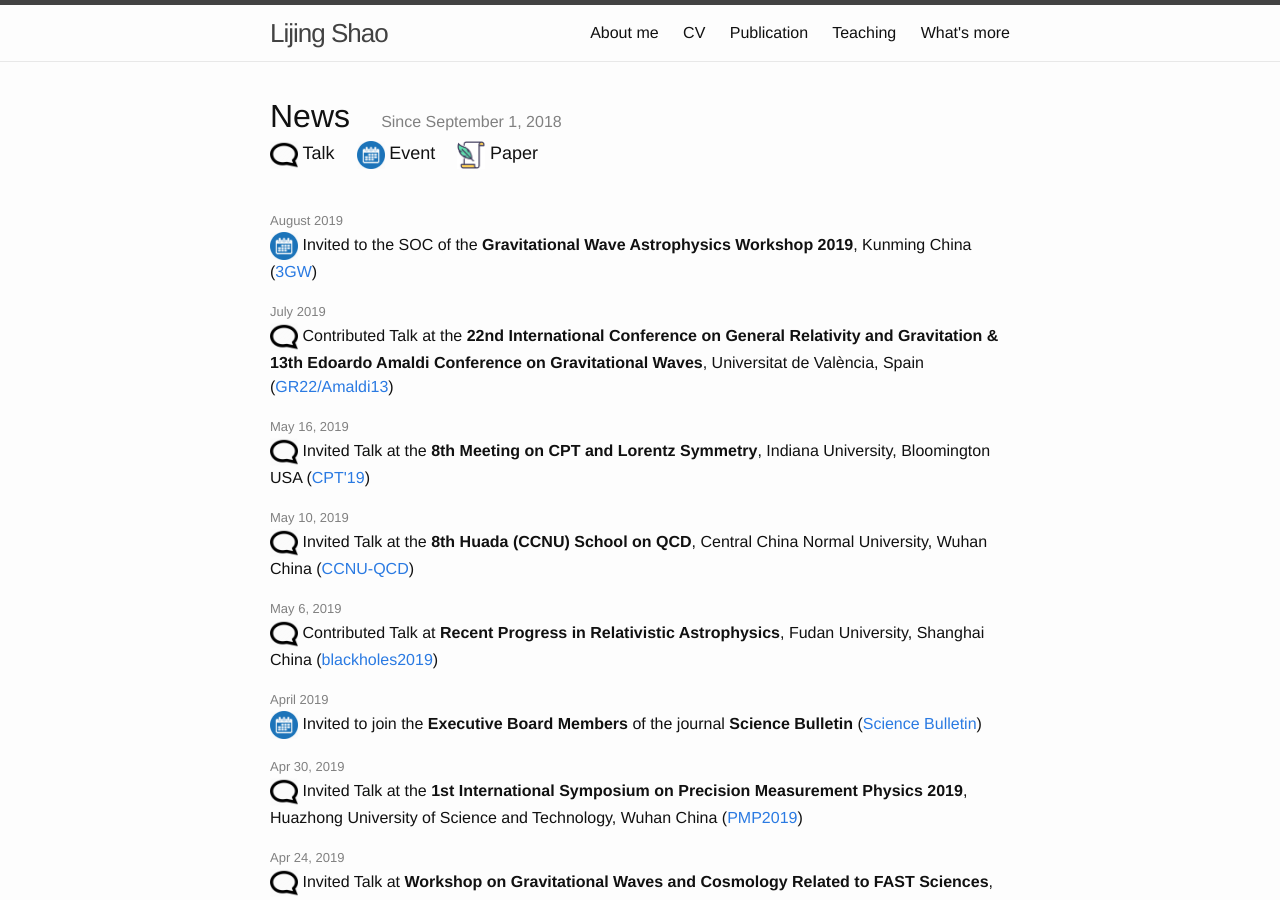
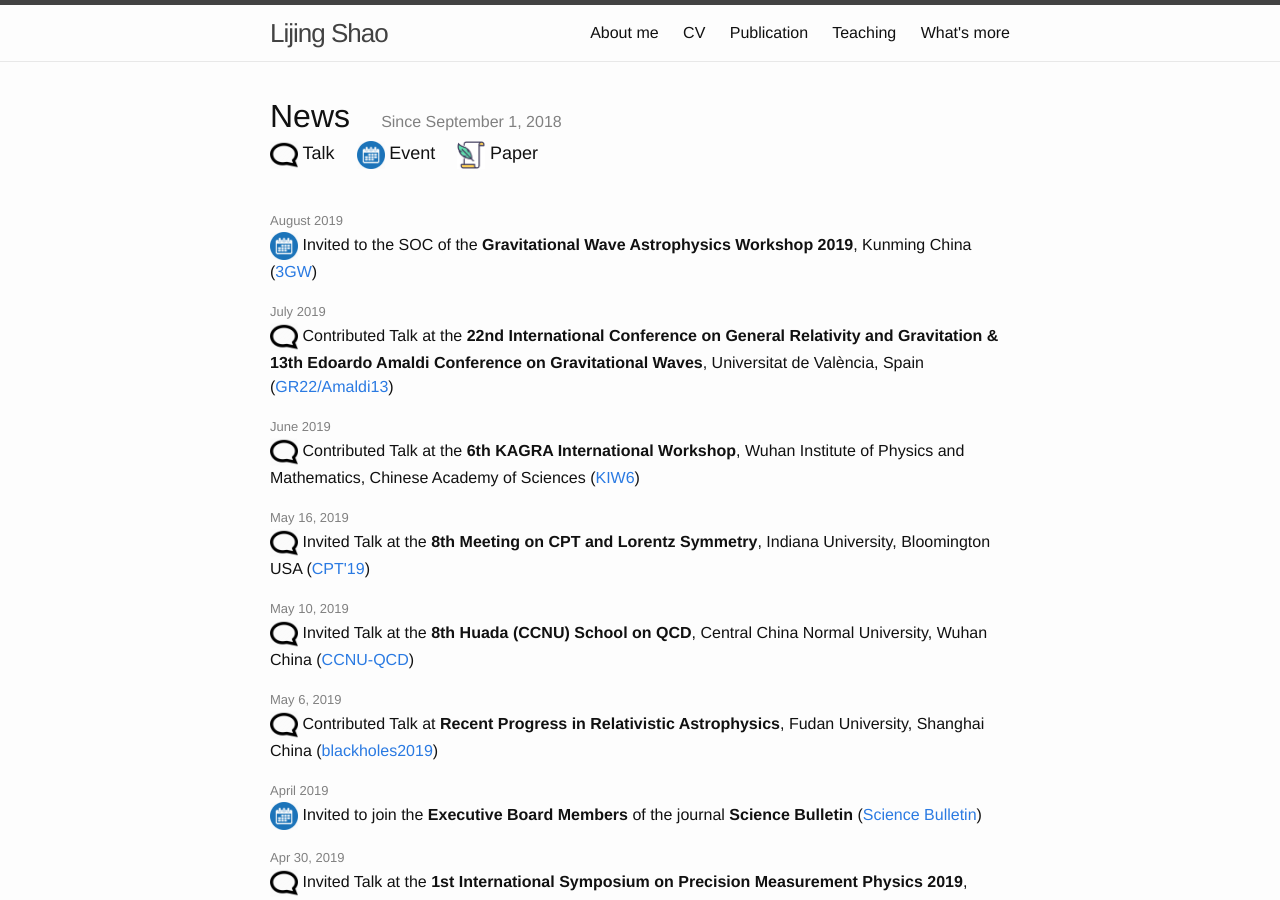
Before and after one commit to Friendshao/Friendshao.github.io, a Jekyll site: the page built from index.html, in a window 1280 px wide and 900 px high. Built offline with Jekyll 4.4.1, drawn with Linux system fonts in a browser that asks for light colours.

Commit message:
add KIW6

```diff
--- a/index.html
+++ b/index.html
@@ -28,6 +28,13 @@ Contributed Talk at the <b>22nd International Conference on General Relativity
   and Gravitation & 13th Edoardo Amaldi Conference on Gravitational Waves</b>,
 Universitat de València, Spain
 (<a href="https://www.gr22amaldi13.com/">GR22/Amaldi13</a>)
+<p>
+
+<font color="grey" size="2">June 2019</font>  <br>
+<img src="img/talk.png" style="height:28px;">
+Contributed Talk at the <b>6th KAGRA International Workshop</b>,
+Wuhan Institute of Physics and Mathematics, Chinese Academy of Sciences
+(<a href="http://kiw6.csp.escience.cn/dct/page/1">KIW6</a>)
 <p>
 
 <font color="grey" size="2">May 16, 2019</font>  <br>
```
